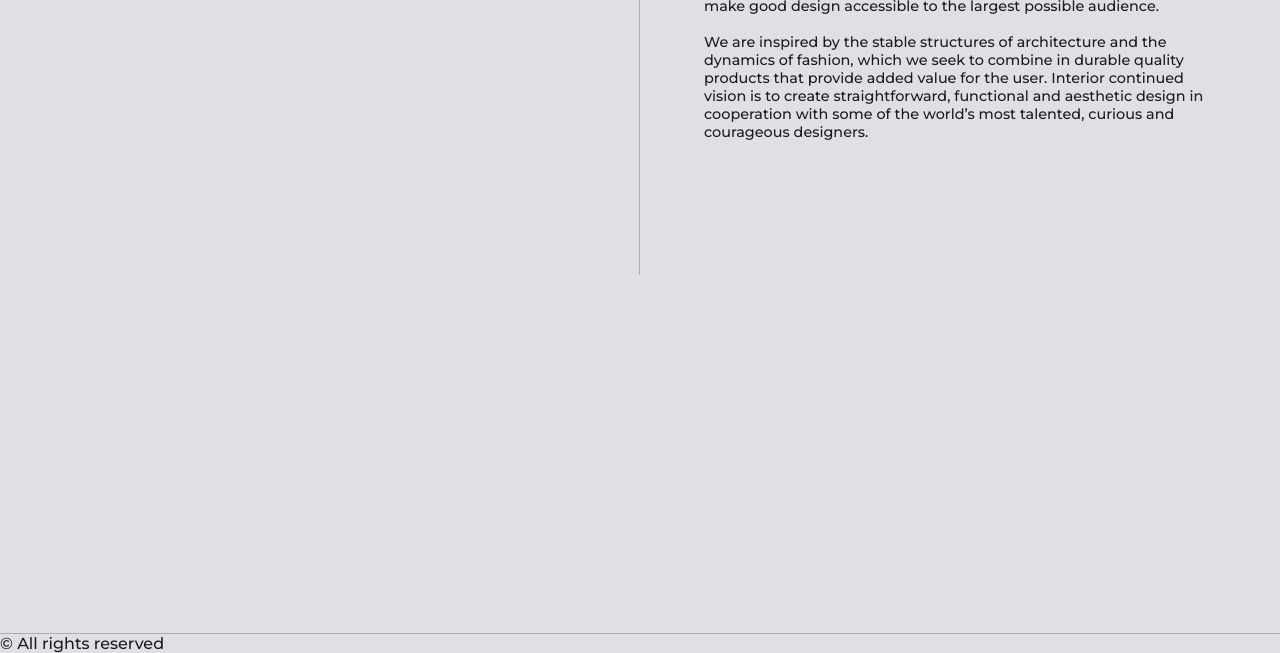
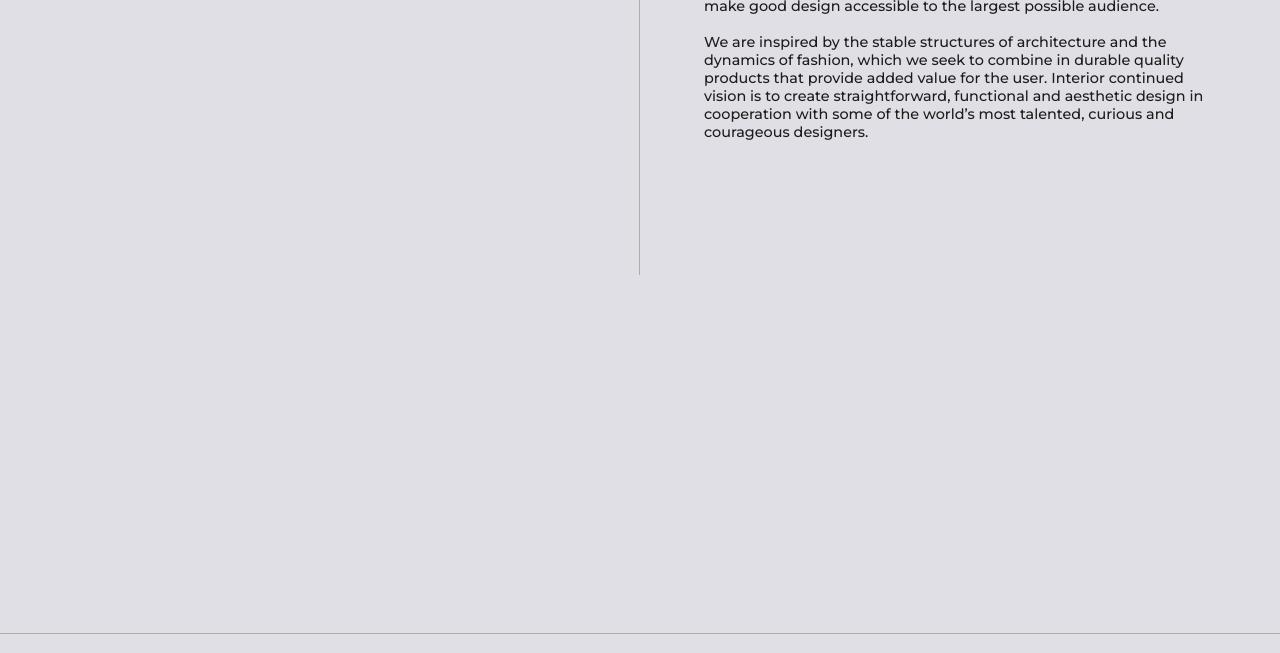
Before and after one commit to lukasznoroff/decor, a website built with webpack: page about.html in a window 1280 px wide. Shown: the part 366-1019 px from the top of the page. Built offline with nearby package versions, Linux system fonts and the light colour scheme; no server answers.

Commit message:
changed footer

```diff
--- a/about.html
+++ b/about.html
@@ -38,9 +38,6 @@
     </div>
 </section>
 <div class="js-render-footer"></div>
-<footer>
-    <p class="text-footer">&COPY All rights reserved</p>
-</footer>
 <script src="assets/js/main.js"></script>
 </body>
 </html>
```
